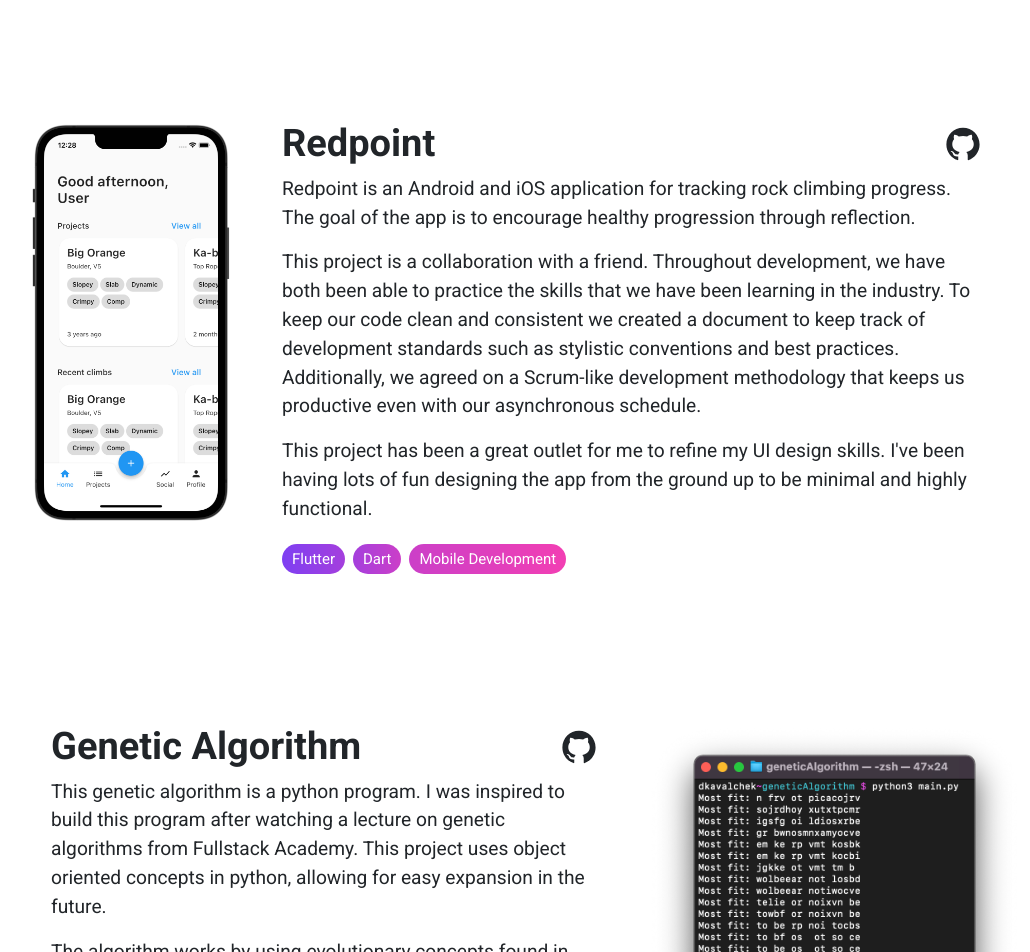
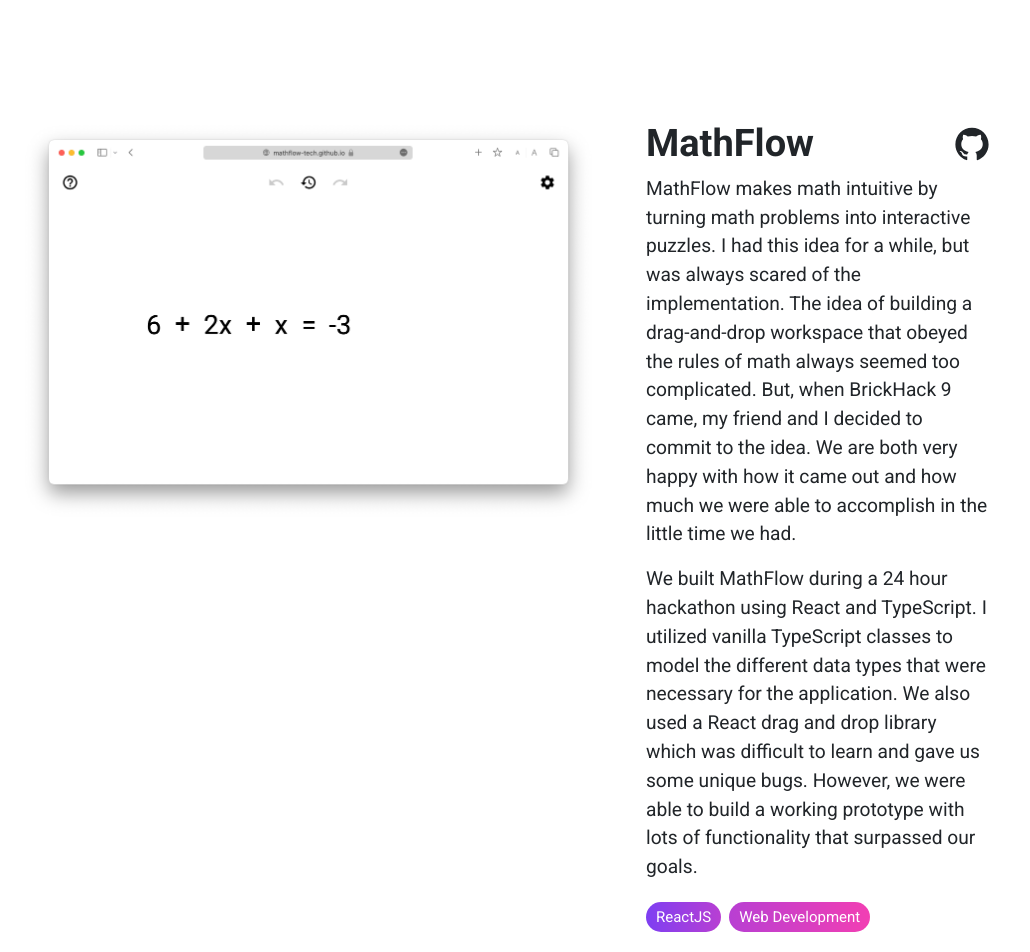
Before and after one commit to devkav/personalWebsite, a React (Create React App) app: page / in a window 1280 px wide. Shown: the part 4320-5272 px from the top of the page, without its empty margins (119-1149 px from the left). Built offline with nearby package versions, Linux system fonts and the light colour scheme.

Commit message:
Added mathflow

```diff
--- a/src/pages/Projects.jsx
+++ b/src/pages/Projects.jsx
@@ -42,6 +42,22 @@ const highlightedProjects = [
     tags: ['ReactJS', 'Redux', 'Firebase', 'AWS S3', 'Web Development'],
     githubLink: 'https://github.com/DevanTurtle7/xavier-portfolio',
     link: 'https://xaviersylviajackson.com/',
+  },
+  {
+    title: 'MathFlow',
+    image: 'mathFlowScreenshot.png',
+    description: [
+      `MathFlow makes math intuitive by turning math problems into interactive puzzles. I had this idea for a while,
+      but was always scared of the implementation. The idea of building a drag-and-drop workspace that obeyed the rules
+      of math always seemed too complicated. But, when BrickHack 9 came, my friend and I decided to commit to the idea.
+      We are both very happy with how it came out and how much we were able to accomplish in the little time we had.
+      `,
+      `We built MathFlow during a 24 hour hackathon using React and TypeScript. I utilized vanilla TypeScript classes
+      to model the different data types that were necessary for the application. We also used a React drag and drop
+      library which was difficult to learn and gave us some unique bugs. However, we were able to build a working
+      prototype with lots of functionality that surpassed our goals.`,
+    ],
+    tags: ['ReactJS', 'Web Development'],
   },
   {
     title: 'Redpoint',
```
Also changed, not shown: public/images/mathFlowScreenshot.png (added).
